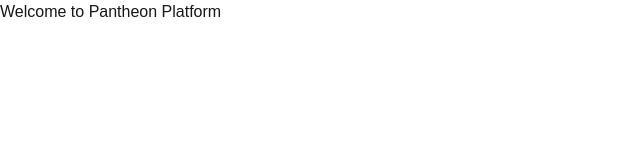
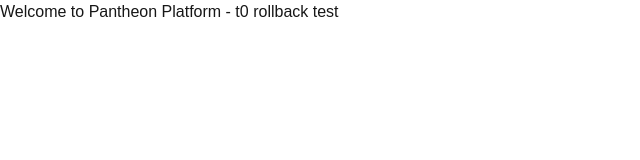
Before and after one commit to kaylimepy/kay20251020z, a Next.js app: page / in a window 1280 px wide. Shown: the top 160 px of the page, without its empty margins (0-640 px from the left). Built offline with nearby package versions, Linux system fonts and the light colour scheme.

Commit message:
t0: rollback test baseline

```diff
--- a/app/page.tsx
+++ b/app/page.tsx
@@ -1,3 +1,3 @@
 export default function Home() {
-  return <div>Welcome to Pantheon Platform</div>;
+  return <div>Welcome to Pantheon Platform - t0 rollback test</div>;
 }
```
